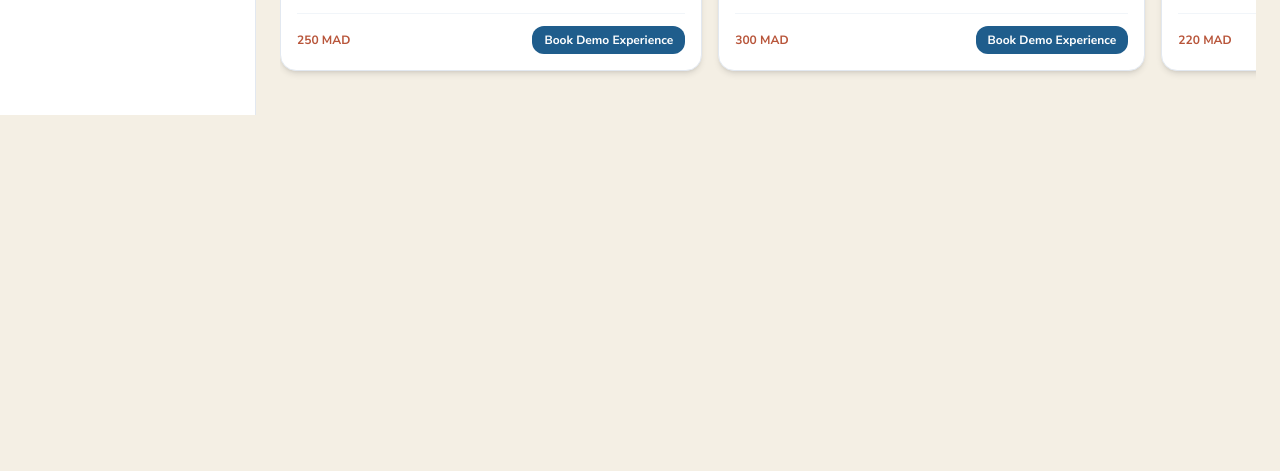
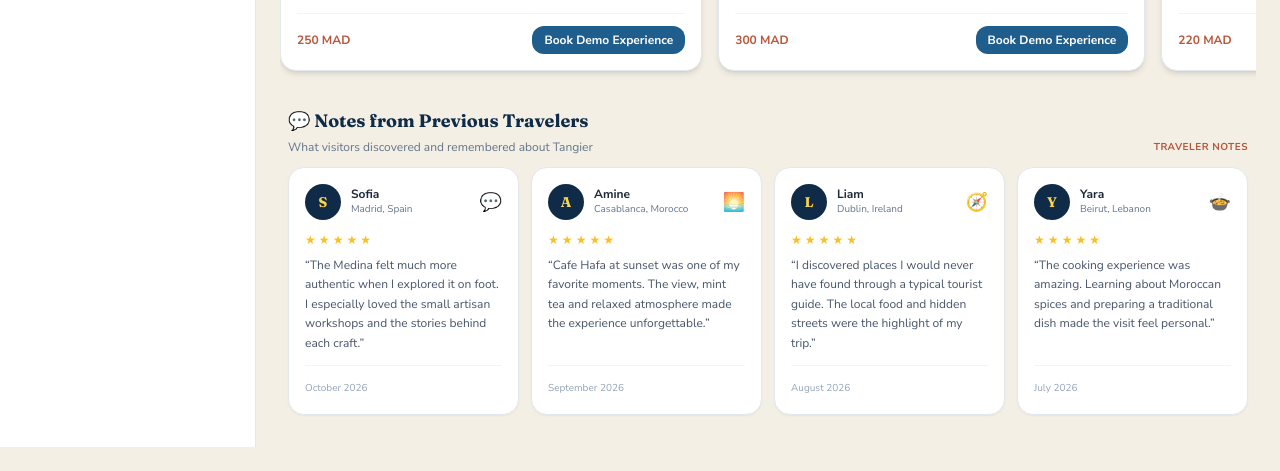
Before and after one commit to taidimortada/Youth-Hackathon, a plain HTML site: page index.html in a window 1280 px wide. Shown: the part 857-1328 px from the top of the page. Before the commit the page ends 996 px from the top, so only its background shows below. Drawn offline with nearby package versions, Linux system fonts and the light colour scheme.

Commit message:
Update index.html

```diff
--- a/index.html
+++ b/index.html
@@ -331,7 +331,7 @@
         </div>
 
         <div class="pt-2 text-xs text-slate-500 dark:text-slate-400 border-t dark:border-slate-800">
-          <p>📞 <strong>Phone:</strong> 0693069464</p>
+          <p>📞 <strong>Phone:</strong> 0627714968</p>
           <p>📧 <strong>Email:</strong> contact@baosala.ma</p>
         </div>
       </div>
@@ -481,6 +481,7 @@
         quickHeritage: "Heritage", quickArtisans: "Artisans", quickFood: "Local Food", quickTours: "Tours",
         quickHotels: "Hotels", quickShopping: "Shopping", quickCurrency: "Currency", quickDarija: "Darija",
         featuredArtisans: "Featured Artisan Workshops", bookDemo: "Book Demo Experience",
+         previousUserNotes: "Notes from Previous Travelers", notesSubtitle: "What visitors discovered and remembered about Tangier",
         easiestWay: "Easiest Way:", openMap: "Open Map", MAD: "MAD"
       },
       fr: {
@@ -491,6 +492,7 @@
         quickHeritage: "Patrimoine", quickArtisans: "Artisans", quickFood: "Cuisine", quickTours: "Tours",
         quickHotels: "Hôtels", quickShopping: "Shopping", quickCurrency: "Devises", quickDarija: "Darija",
         featuredArtisans: "Ateliers d'Artisans en Vedette", bookDemo: "Réserver la Démo",
+         previousUserNotes: "Notes des Voyageurs Précédents", notesSubtitle: "Ce que les visiteurs ont découvert et retenu de Tanger",
         easiestWay: "Trajet le plus simple:", openMap: "Ouvrir Carte", MAD: "MAD"
       },
       ar: {
@@ -501,6 +503,7 @@
         quickHeritage: "التراث", quickArtisans: "الصناعة التقليدية", quickFood: "المأكولات", quickTours: "الجولات",
         quickHotels: "الفنادق", quickShopping: "التسوق", quickCurrency: "العملات", quickDarija: "الدارجة",
         featuredArtisans: "ورشات الصناعة التقليدية المميزة", bookDemo: "حجز تجربة توضيحية",
+         previousUserNotes: "ملاحظات من زوار سابقين", notesSubtitle: "ما اكتشفه الزوار وتذكروه عن طنجة",
         easiestWay: "أسهل طريقة:", openMap: "فتح الخريطة", MAD: "درهم"
       },
       es: {
@@ -511,6 +514,7 @@
         quickHeritage: "Patrimonio", quickArtisans: "Artesanos", quickFood: "Gastronomía", quickTours: "Tours",
         quickHotels: "Hoteles", quickShopping: "Compras", quickCurrency: "Moneda", quickDarija: "Darija",
         featuredArtisans: "Talleres Artesanales Destacados", bookDemo: "Reservar Demo",
+         previousUserNotes: "Notas de Viajeros Anteriores", notesSubtitle: "Lo que los visitantes descubrieron y recordaron de Tánger",
         easiestWay: "Forma más fácil:", openMap: "Abrir Mapa", MAD: "MAD"
       }
     };
@@ -560,6 +564,41 @@
       ]
     };
 
+    const USER_NOTES = [
+      {
+        name: "Sofia",
+        origin: "Madrid, Spain",
+        date: "October 2026",
+        note: "The Medina felt much more authentic when I explored it on foot. I especially loved the small artisan workshops and the stories behind each craft.",
+        icon: "💬",
+        avatar: "S"
+      },
+      {
+        name: "Amine",
+        origin: "Casablanca, Morocco",
+        date: "September 2026",
+        note: "Cafe Hafa at sunset was one of my favorite moments. The view, mint tea and relaxed atmosphere made the experience unforgettable.",
+        icon: "🌅",
+        avatar: "A"
+      },
+      {
+        name: "Liam",
+        origin: "Dublin, Ireland",
+        date: "August 2026",
+        note: "I discovered places I would never have found through a typical tourist guide. The local food and hidden streets were the highlight of my trip.",
+        icon: "🧭",
+        avatar: "L"
+      },
+      {
+        name: "Yara",
+        origin: "Beirut, Lebanon",
+        date: "July 2026",
+        note: "The cooking experience was amazing. Learning about Moroccan spices and preparing a traditional dish made the visit feel personal.",
+        icon: "🍲",
+        avatar: "Y"
+      }
+    ];
+
     const MATCH_PROFILES = [
       { id: 1, name: "Sofia", age: 27, origin: "Madrid, Spain", dates: "Oct 12 - Oct 16", bio: "Art history researcher eager to explore Beat generation cafes and pottery studios.", budget: 450, group: "friends", interests: ['artisan', 'food', 'viewpoints'], vibes: ['heritage', 'cozy', 'authentic'], initial: "S", color: "bg-amber-500" },
       { id: 2, name: "Liam", age: 31, origin: "Dublin, Ireland", dates: "Oct 14 - Oct 18", bio: "Photographer fascinated by Cap Spartel sunsets and Medina doorways.", budget: 550, group: "solo", interests: ['viewpoints', 'daytrips', 'food'], vibes: ['adventure', 'authentic', 'heritage'], initial: "L", color: "bg-blue-600" },
@@ -830,6 +869,54 @@
                   </button>
                 </div>
               </div>
+            `).join('')}
+          </div>
+        </div>
+
+        <!-- Notes From Previous Travelers -->
+        <div class="mt-2">
+          <div class="flex flex-col sm:flex-row sm:items-end sm:justify-between gap-1 mb-3">
+            <div>
+              <h2 class="font-serif font-bold text-lg text-navy dark:text-amber-400">
+                💬 ${t.previousUserNotes}
+              </h2>
+              <p class="text-xs text-slate-500 dark:text-slate-400 mt-1">
+                ${t.notesSubtitle}
+              </p>
+            </div>
+            <span class="text-[10px] uppercase tracking-wider font-bold text-terracotta">
+              Traveler Notes
+            </span>
+          </div>
+
+          <div class="grid grid-cols-1 sm:grid-cols-2 lg:grid-cols-4 gap-3">
+            ${USER_NOTES.map(note => `
+              <article class="bg-white dark:bg-darkcard rounded-2xl border border-slate-200 dark:border-slate-800 p-4 shadow-sm hover:shadow-md transition flex flex-col">
+                <div class="flex items-center justify-between mb-3">
+                  <div class="flex items-center gap-2.5">
+                    <div class="w-9 h-9 rounded-full bg-navy text-amber-300 flex items-center justify-center font-serif font-bold text-sm">
+                      ${note.avatar}
+                    </div>
+                    <div>
+                      <h3 class="font-bold text-xs text-slate-800 dark:text-slate-100">${note.name}</h3>
+                      <p class="text-[10px] text-slate-500 dark:text-slate-400">${note.origin}</p>
+                    </div>
+                  </div>
+                  <span class="text-lg" title="Traveler note">${note.icon}</span>
+                </div>
+
+                <div class="flex gap-1 text-amber-400 text-xs mb-2" aria-label="5 stars">
+                  ★ ★ ★ ★ ★
+                </div>
+
+                <p class="text-xs leading-relaxed text-slate-600 dark:text-slate-300 flex-1">
+                  “${note.note}”
+                </p>
+
+                <div class="mt-3 pt-2 border-t border-slate-100 dark:border-slate-800">
+                  <span class="text-[10px] text-slate-400">${note.date}</span>
+                </div>
+              </article>
             `).join('')}
           </div>
         </div>
```
